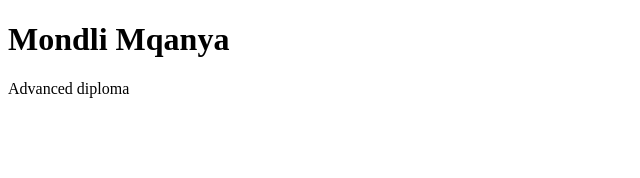
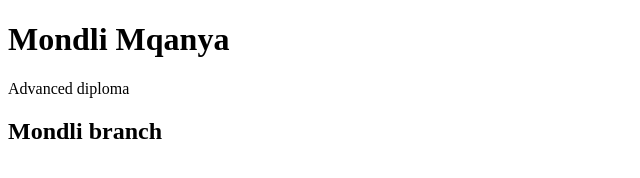
Before and after one commit to mondli24/Just, a plain HTML site: page index.html in a window 1280 px wide. Shown: the whole page, without its empty margins (0-640 px from the left). Drawn offline with Linux system fonts and the light colour scheme.

Commit message:
Update index.html

```diff
--- a/index.html
+++ b/index.html
@@ -9,5 +9,6 @@
 <body>
     <h1>Mondli Mqanya</h1>
     <p>Advanced diploma</p>
+    <h2>Mondli branch</h2>
 </body>
 </html>
```
